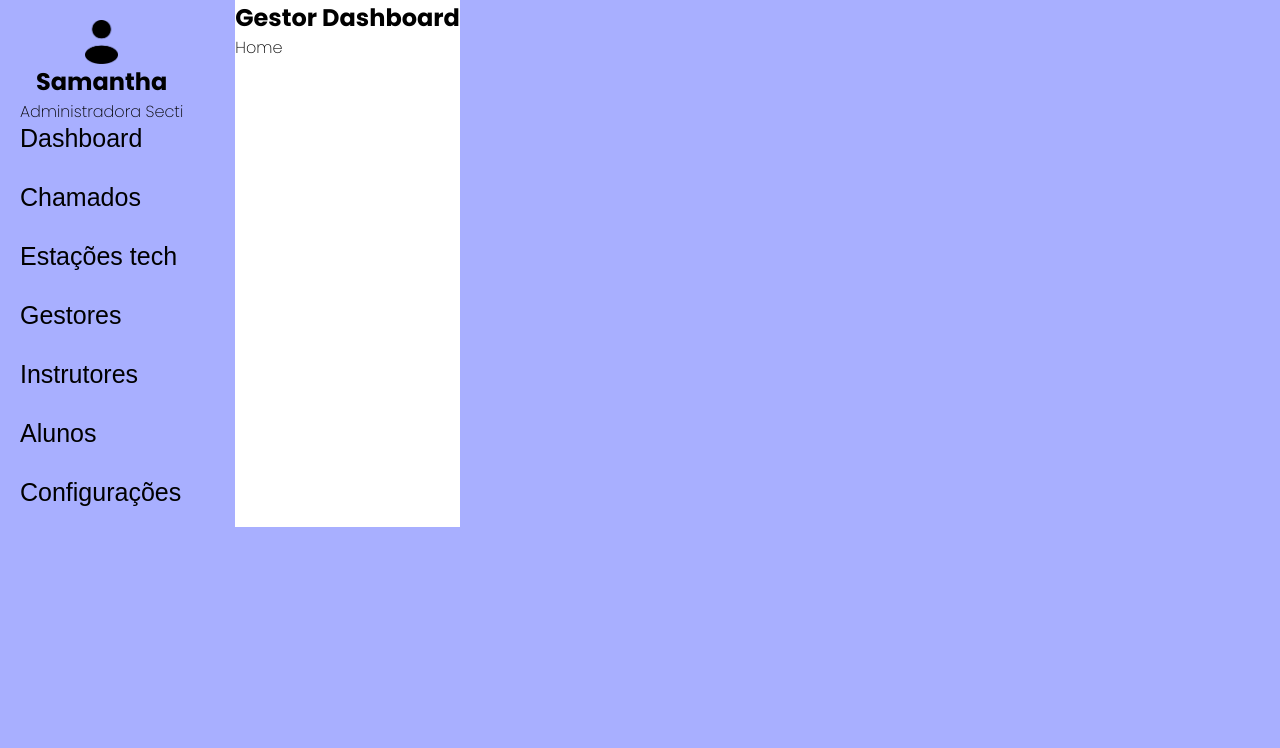
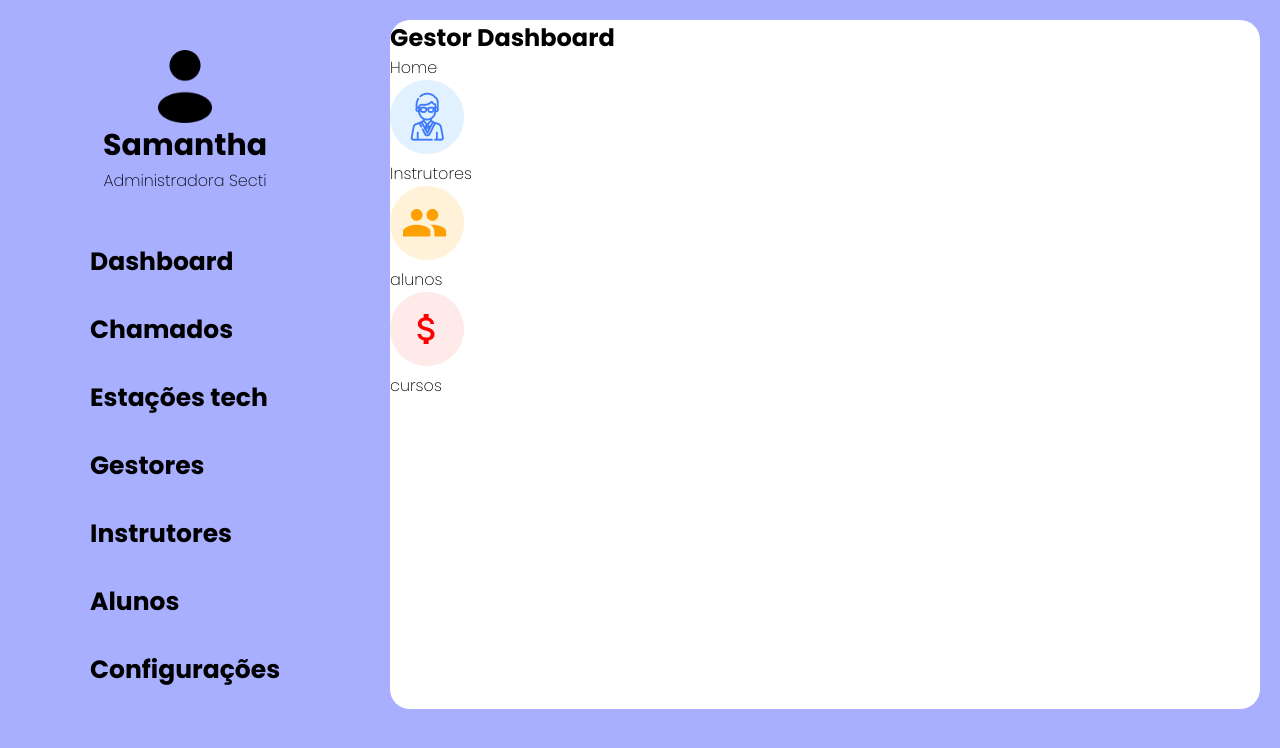
Before and after one commit to KimSaminez/Dashboard-, a plain HTML site: page index.html in a window 1280 px wide. Drawn offline with Linux system fonts and the light colour scheme.

Commit message:
criacao dashboard

```diff
--- a/index.html
+++ b/index.html
@@ -20,33 +20,35 @@
             </div>
 
             <div class="painel_funcoes">
-            <p> Dashboard</p>
-            <p>Chamados</p>
-            <p>Estações tech</p>
-            <p>Gestores</p>
-            <p>Instrutores</p>
-            <p>Alunos</P>
-            <p>Configurações</p>
-
+                <a href="#">Dashboard</a>
+                <a href="#">Chamados</a>
+                <a href="#">Estações tech</a>
+                <a href="">Gestores</a>
+                <a href="#">Instrutores</a>
+                <a href="#">Alunos</a>
+                <a href="#">Configurações</a>
             </div>
         </section>
 
         <section class="gestor_dashboard">
-            <div>
+            <div >
                 <h1>Gestor Dashboard</h1>
+                <p>Home</p>
             </div>
-        <div>
-            <p>Home</p>
-        </section>
-        <section class="Home">
+
+            <div class="Home">
                 <div class="controle_area">
-
+                    <img src="/assets/instrutores.png" alt="">
+                    <p>Instrutores</p>
                 </div>
                 <div class="controle_area">
-
+                    <img src="/assets/alunos.png" alt="">
+                    <p>alunos</p>
                 </div>
                 <div class="controle_area">
-
+                    <img src="/assets/cursos.png" alt="">
+                    <p>cursos</p>
+                </div>
             </div>
         </section>
 
--- a/style.css
+++ b/style.css
@@ -21,13 +21,14 @@ body{
 
 .painel_principal{
     display: flex;
-    gap: 32px;
 }
 .painel_Esquerdo{
 
     margin: 20px;
 }
 .perfil{
+    margin: 10px;
+    padding: 20px;
     display: flex;
     flex-direction: column;
     align-items: center;
@@ -35,26 +36,37 @@ body{
     img{
         width: 20%;
     }
+
+    h1{
+        font-size: 30px;
+    }
 }
 .painel_funcoes{
+    padding: 20px;
     display: flex;
     flex-direction: column;
     gap: 30px;
-    font: normal 25px Arial;
+    font-weight: 600;
+    font-size: 25px;
+    margin: 0 50px;
 
+    a{
+        text-decoration: none;
+        color: #000;
+  }
 
 }
 .gestor_dashboard{
-      font-style: bold;
-      background-color: #FFFFFF;
+    width: 100%;
+    margin: 20px;
+    font-style: bold;
+    background-color: #FFFFFF;
+    border-radius:20px;
 }
 
 .home{
     display: flex;
+    align-items: flex-start;
     justify-content: space-between;
+    gap: 10px;
 }
-controle_area{
-    width: 20px 40px;
-    border: sold;
-
-}
```
Also changed, not shown: assets/Vector (1).png (added), assets/Vector.png (added), assets/alunos.png (added), assets/cursos.png (added), assets/gerencia-chamadas.png (added), assets/instrutores.png (added). Lines whose indentation alone changed are shown as unchanged.
